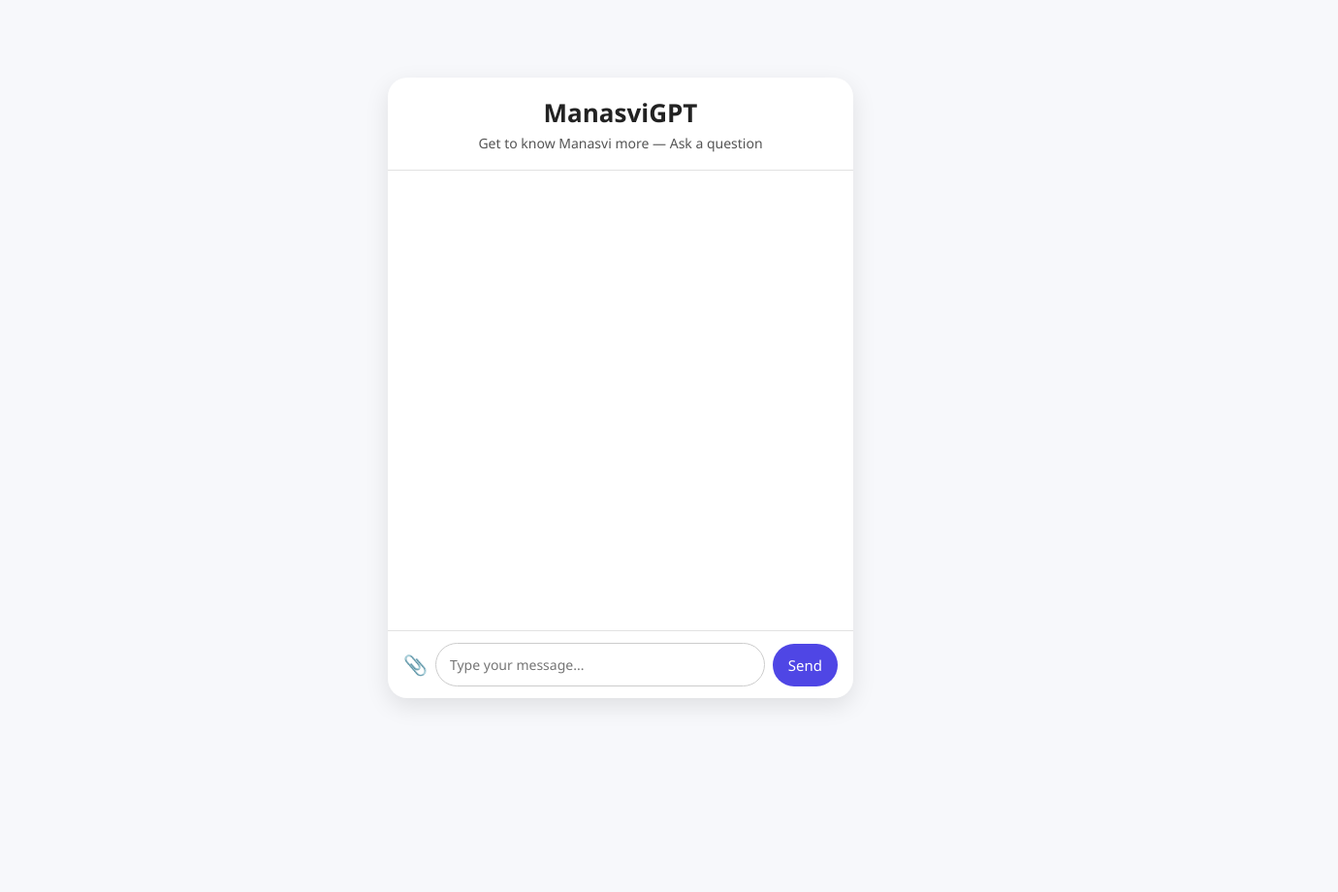
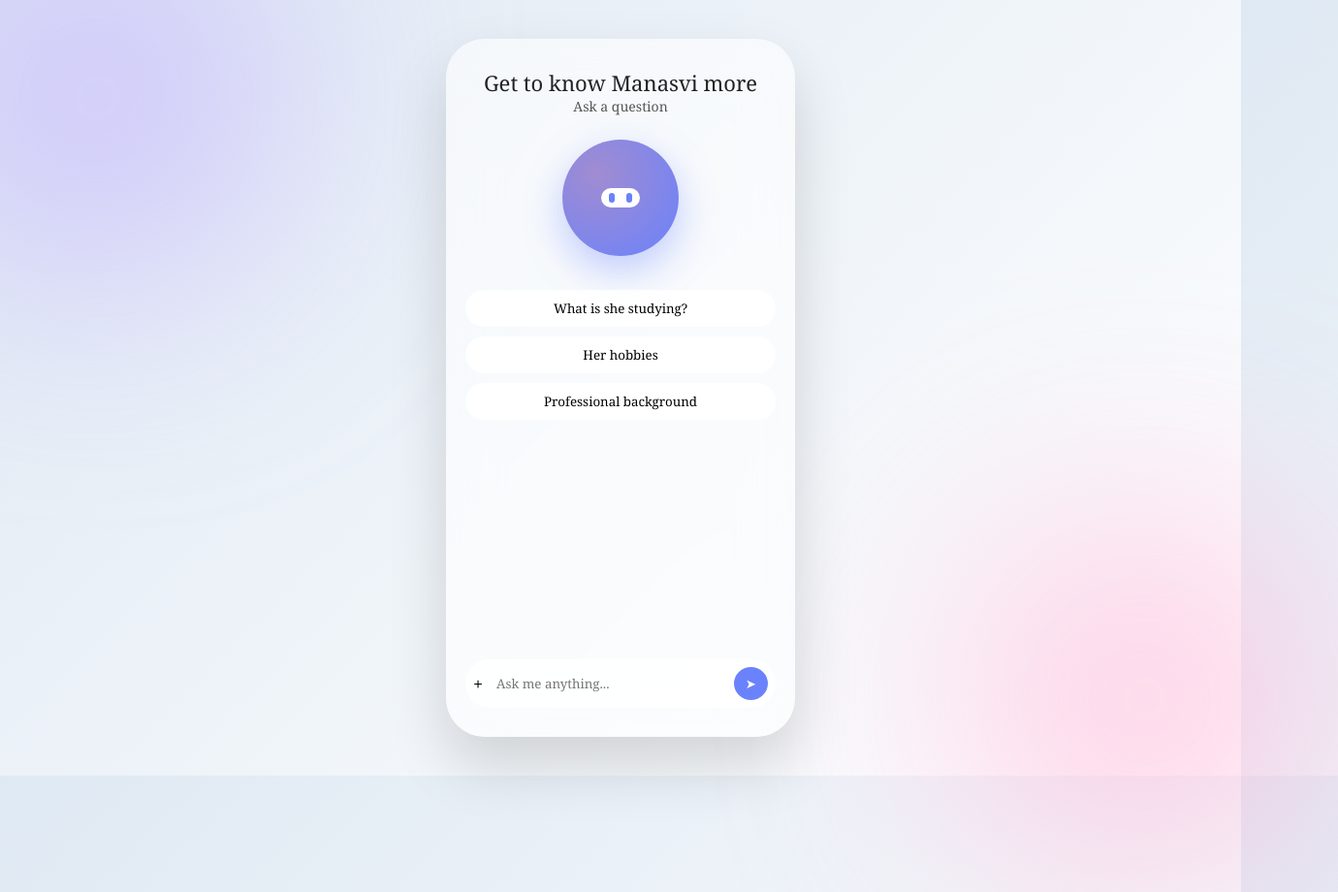
Before and after one commit to ManasviMenon/ManasviGPT-Frontend, a plain HTML site: page index.html in a window 1280 px wide. Shown: the whole page at 97% size, 1380 px wide, since content can reach past the window. Before the commit the page ends 800 px from the top, so only its background shows below. Drawn offline with Linux system fonts and the light colour scheme.

Commit message:
Changes 4

```diff
--- a/index.html
+++ b/index.html
@@ -1,33 +1,43 @@
 <!DOCTYPE html>
 <html lang="en">
 <head>
-  <meta charset="UTF-8" />
-  <meta name="viewport" content="width=device-width, initial-scale=1.0"/>
+  <meta charset="UTF-8">
   <title>ManasviGPT</title>
-  <link rel="stylesheet" href="style.css" />
+  <meta name="viewport" content="width=device-width, initial-scale=1.0">
+  <link rel="stylesheet" href="style.css">
 </head>
 <body>
 
-<div class="app-wrapper">
-  <div class="chat-app">
+<div class="background-blobs"></div>
 
-    <header class="chat-header">
-      <h1>ManasviGPT</h1>
-      <p>Get to know Manasvi more — Ask a question</p>
-    </header>
+<div class="phone-container">
 
-    <div id="chatMessages" class="chat-messages"></div>
-
-    <div class="input-bar">
-      <label class="attach-btn">
-        📎
-        <input type="file" id="fileUpload" hidden>
-      </label>
-      <input type="text" id="userInput" placeholder="Type your message..." />
-      <button id="sendBtn">Send</button>
+    <div class="header">
+        <h2>Get to know Manasvi more</h2>
+        <p>Ask a question</p>
     </div>
 
-  </div>
+    <div class="ai-orb">
+        <div class="eyes"></div>
+    </div>
+
+    <div class="quick-actions">
+        <button onclick="askPrompt('What is Manasvi studying?')">What is she studying?</button>
+        <button onclick="askPrompt('What are her hobbies and interests?')">Her hobbies</button>
+        <button onclick="askPrompt('What is her professional background?')">Professional background</button>
+    </div>
+
+    <div id="chatMessages" class="chat-area"></div>
+
+    <div class="input-area">
+        <label class="attach">
+            +
+            <input type="file" hidden>
+        </label>
+        <input type="text" id="userInput" placeholder="Ask me anything..." />
+        <button onclick="sendMessage()">➤</button>
+    </div>
+
 </div>
 
 <script src="script.js"></script>
--- a/script.js
+++ b/script.js
@@ -1,41 +1,24 @@
-const chatMessages = document.getElementById("chatMessages");
-const userInput = document.getElementById("userInput");
-const sendBtn = document.getElementById("sendBtn");
-
-function appendMessage(sender, text) {
+function appendMessage(text, sender) {
   const msg = document.createElement("div");
   msg.classList.add("message", sender);
   msg.innerText = text;
-  chatMessages.appendChild(msg);
-  chatMessages.scrollTop = chatMessages.scrollHeight;
+  document.getElementById("chatMessages").appendChild(msg);
 }
 
 function sendMessage() {
-  const text = userInput.value.trim();
+  const input = document.getElementById("userInput");
+  const text = input.value.trim();
   if (!text) return;
 
-  appendMessage("user", text);
-  userInput.value = "";
+  appendMessage(text, "user");
+  input.value = "";
 
-  // Placeholder while backend isn't connected
   setTimeout(() => {
-    appendMessage("bot", "Thinking…");
-  }, 150);
-
-  // TODO: replace with actual API call when connected
-  /*
-  fetch(BACKEND_URL, {
-    method: "POST",
-    headers: { "Content-Type": "application/json" },
-    body: JSON.stringify({ question: text })
-  })
-    .then(res => res.json())
-    .then(data => appendMessage("bot", data.answer))
-    .catch(err => appendMessage("bot", "Error loading response"))
-  */
+    appendMessage("This will connect to your backend soon.", "bot");
+  }, 600);
 }
 
-sendBtn.addEventListener("click", sendMessage);
-userInput.addEventListener("keypress", (e) => {
-  if (e.key === "Enter") sendMessage();
-});
+function askPrompt(question) {
+  document.getElementById("userInput").value = question;
+  sendMessage();
+}
--- a/style.css
+++ b/style.css
@@ -1,141 +1,194 @@
-/* GLOBAL RESET */
 * {
   margin: 0;
   padding: 0;
   box-sizing: border-box;
-  font-family: 'Segoe UI', Tahoma, Geneva, Verdana, sans-serif;
+  font-family: "Georgia", serif;
 }
 
 body {
-  background: #f7f8fb;
   height: 100vh;
   display: flex;
   justify-content: center;
   align-items: center;
-}
-
-/* WRAPPER */
-.app-wrapper {
-  width: 100%;
-  display: flex;
-  justify-content: center;
-}
-
-/* CHAT APP CARD */
-.chat-app {
-  width: 480px;
-  height: 80vh;
-  background: #fff;
-  border-radius: 20px;
-  box-shadow: 0px 8px 25px rgba(0,0,0,0.1);
-  display: flex;
-  flex-direction: column;
+  background: linear-gradient(135deg, #dfe9f3, #ffffff);
   overflow: hidden;
 }
 
-/* HEADER */
-.chat-header {
-  padding: 18px 24px;
-  border-bottom: 1px solid #e2e2e2;
-  text-align: center;
+/* FLOATING BLOBS BACKGROUND */
+.background-blobs::before,
+.background-blobs::after {
+  content: "";
+  position: absolute;
+  width: 400px;
+  height: 400px;
+  border-radius: 50%;
+  filter: blur(120px);
+  opacity: 0.6;
 }
 
-.chat-header h1 {
-  font-size: 26px;
-  color: #222;
-  margin-bottom: 4px;
+.background-blobs::before {
+  background: #c3b1ff;
+  top: -100px;
+  left: -100px;
 }
 
-.chat-header p {
+.background-blobs::after {
+  background: #ffb6d9;
+  bottom: -120px;
+  right: -100px;
+}
+
+/* PHONE STYLE CONTAINER */
+.phone-container {
+  width: 360px;
+  height: 720px;
+  background: rgba(255,255,255,0.6);
+  backdrop-filter: blur(25px);
+  border-radius: 40px;
+  box-shadow: 0 30px 60px rgba(0,0,0,0.15);
+  padding: 30px 20px;
+  display: flex;
+  flex-direction: column;
+  align-items: center;
+  position: relative;
+}
+
+/* HEADER */
+.header {
+  text-align: center;
+  margin-bottom: 30px;
+}
+
+.header h2 {
+  font-size: 22px;
+  font-weight: 500;
+  color: #222;
+}
+
+.header p {
   font-size: 14px;
   color: #555;
 }
 
-/* MESSAGES */
-.chat-messages {
-  flex: 1;
-  padding: 16px;
-  overflow-y: auto;
+/* AI ORB */
+.ai-orb {
+  width: 120px;
+  height: 120px;
+  border-radius: 50%;
+  background: radial-gradient(circle at 30% 30%, #a18cd1, #6a82fb);
+  display: flex;
+  justify-content: center;
+  align-items: center;
+  box-shadow: 0 15px 40px rgba(106,130,251,0.4);
+  animation: float 4s ease-in-out infinite;
+  margin-bottom: 30px;
+}
+
+.eyes {
+  width: 40px;
+  height: 20px;
+  background: white;
+  border-radius: 20px;
+  position: relative;
+}
+
+.eyes::before,
+.eyes::after {
+  content: "";
+  position: absolute;
+  width: 6px;
+  height: 10px;
+  background: #6a82fb;
+  border-radius: 5px;
+  top: 5px;
+}
+
+.eyes::before { left: 8px; }
+.eyes::after { right: 8px; }
+
+@keyframes float {
+  0%,100% { transform: translateY(0); }
+  50% { transform: translateY(-10px); }
+}
+
+/* QUICK ACTIONS */
+.quick-actions {
   display: flex;
   flex-direction: column;
-  gap: 12px;
+  gap: 10px;
+  width: 100%;
+  margin-bottom: 20px;
 }
 
-/* BUBBLE STYLES */
-.message {
-  max-width: 75%;
-  padding: 10px 16px;
-  border-radius: 18px;
-  animation: fade-in 0.3s ease-in-out;
-  font-size: 15px;
-  line-height: 1.4;
+.quick-actions button {
+  padding: 10px;
+  border-radius: 20px;
+  border: none;
+  background: rgba(255,255,255,0.8);
+  backdrop-filter: blur(10px);
+  cursor: pointer;
+  transition: 0.3s;
 }
 
-.message.user {
-  background: #4f46e5;
-  color: #fff;
-  align-self: flex-end;
-  border-bottom-right-radius: 4px;
+.quick-actions button:hover {
+  transform: scale(1.03);
 }
 
-.message.bot {
-  background: #ececec;
-  color: #222;
-  align-self: flex-start;
-  border-bottom-left-radius: 4px;
+/* CHAT AREA */
+.chat-area {
+  flex: 1;
+  width: 100%;
+  overflow-y: auto;
+  margin-bottom: 15px;
 }
 
-/* INPUT BAR */
-.input-bar {
+.message {
+  margin-bottom: 10px;
+  padding: 8px 12px;
+  border-radius: 15px;
+  max-width: 80%;
+  font-size: 14px;
+}
+
+.user {
+  background: #6a82fb;
+  color: white;
+  align-self: flex-end;
+}
+
+.bot {
+  background: rgba(255,255,255,0.8);
+}
+
+/* INPUT AREA */
+.input-area {
+  width: 100%;
   display: flex;
   align-items: center;
-  padding: 12px 16px;
-  border-top: 1px solid #e2e2e2;
-  gap: 8px;
+  background: rgba(255,255,255,0.8);
+  border-radius: 30px;
+  padding: 8px;
 }
 
-.input-bar input[type="text"] {
+.input-area input {
   flex: 1;
-  padding: 12px 14px;
-  border: 1px solid #ccc;
-  border-radius: 24px;
-  font-size: 14px;
+  border: none;
+  background: transparent;
   outline: none;
+  padding: 8px;
 }
 
-.input-bar button {
-  padding: 12px 16px;
-  background: #4f46e5;
+.input-area button {
+  border: none;
+  background: #6a82fb;
   color: white;
-  border: none;
-  border-radius: 24px;
+  padding: 8px 12px;
+  border-radius: 50%;
   cursor: pointer;
-  font-size: 15px;
-  transition: background 0.25s;
 }
 
-.input-bar button:hover {
-  background: #3b36b8;
+.attach {
+  margin-right: 6px;
+  font-size: 18px;
+  cursor: pointer;
 }
-
-/* ATTACH BUTTON */
-.attach-btn {
-  cursor: pointer;
-  font-size: 20px;
-  color: #555;
-}
-
-/* ANIMATION */
-@keyframes fade-in {
-  from { opacity: 0; transform: translateY(4px); }
-  to { opacity: 1; transform: translateY(0); }
-}
-
-/* SCROLLBAR */
-.chat-messages::-webkit-scrollbar {
-  width: 6px;
-}
-.chat-messages::-webkit-scrollbar-thumb {
-  background: #bbb;
-  border-radius: 3px;
-}
```
